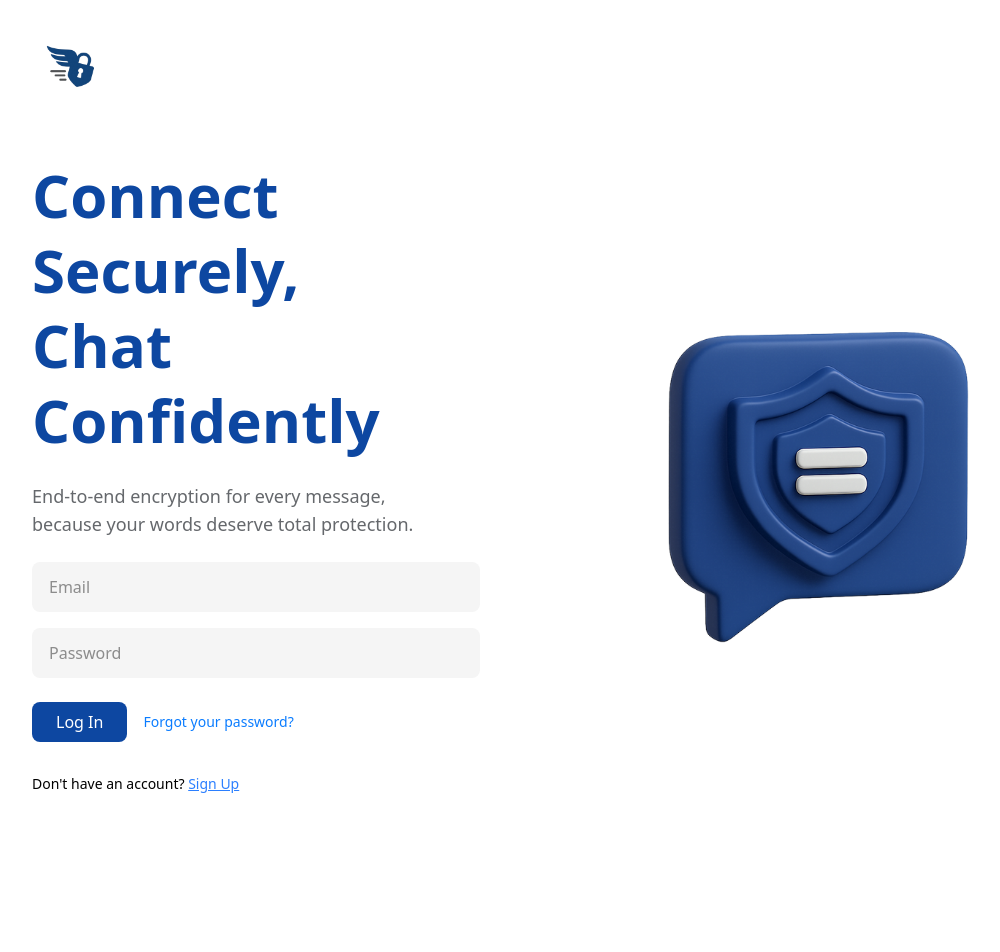
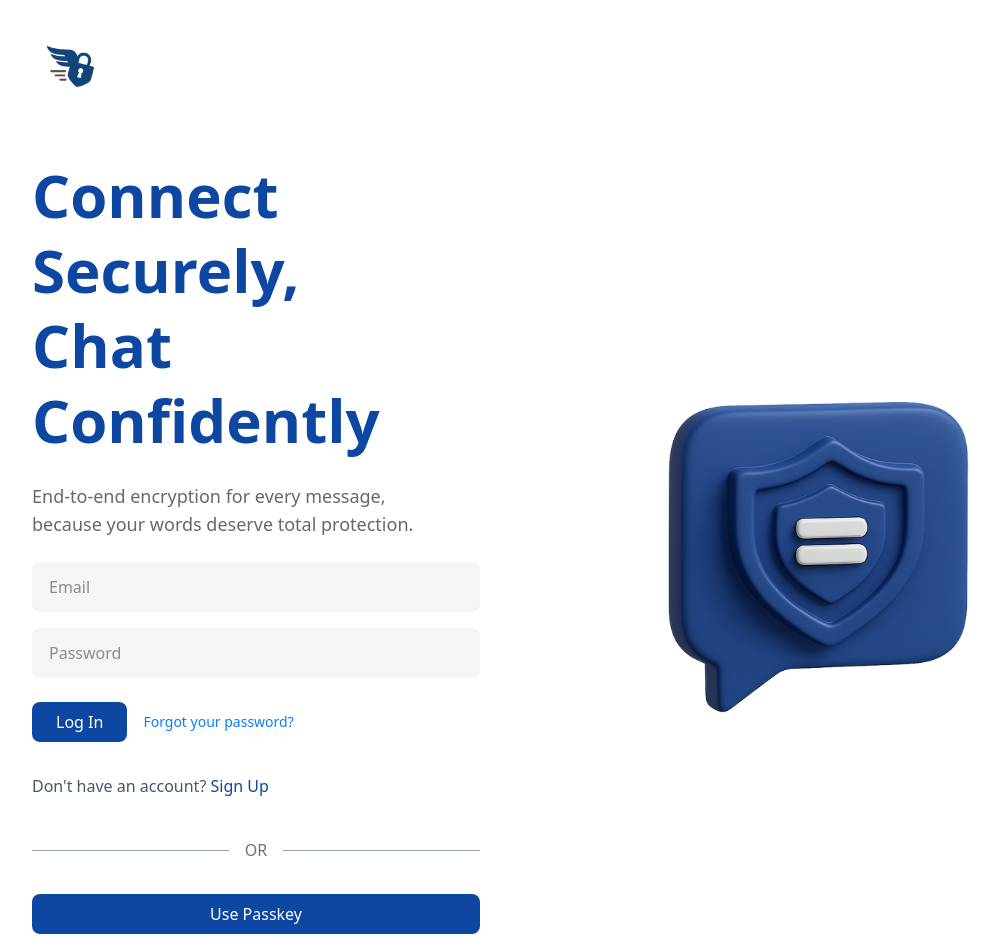
Before and after one commit to UCD-193AB-ws24/Team-20-E2EE, a React (Vite) app in the folder client/: page /login in a window 1280 px wide. Shown: the top 952 px of the page, without its empty margins (96-1096 px from the left). Before the commit the page ends 834 px from the top, so only its background shows below. Built offline with nearby package versions, Linux system fonts and the light colour scheme; no server answers; what @corbado/react would draw is missing.

Commit message:
added Passkey button in login page

```diff
--- a/client/src/pages/Login.jsx
+++ b/client/src/pages/Login.jsx
@@ -80,12 +80,29 @@ export default function Login() {
                 </Link>
               </div>
 
-              <p className="mt-4 text-sm text-black">
-                Don't have an account?{" "}
-                <Link to="/signup" className="underline text-blue-500">
+              <div className="mt-4 text-left max-w-md">
+                <span className="text-gray-600">Don't have an account? </span>
+                <Link to="/signup" className="text-[#0d47a1] hover:underline">
                   Sign Up
                 </Link>
-              </p>
+              </div>
+
+              {/* Divider */}
+              <div className="flex items-center mt-6 max-w-md">
+                <hr className="flex-grow border-t border-gray-400" />
+                <span className="mx-4 text-gray-500">OR</span>
+                <hr className="flex-grow border-t border-gray-400" />
+              </div>
+
+              {/* Passkey login button */}
+              <div className="mt-4">
+                <button
+                  onClick={() => navigate("/passkey")}
+                  className="w-full max-w-md px-6 py-2 bg-[#0d47a1] text-white rounded-lg font-medium hover:bg-[#1565c0] transition"
+                >
+                  Use Passkey
+                </button>
+              </div>
 
               {error && <p className="text-red-500 mt-2">{error}</p>}
             </form>
```
